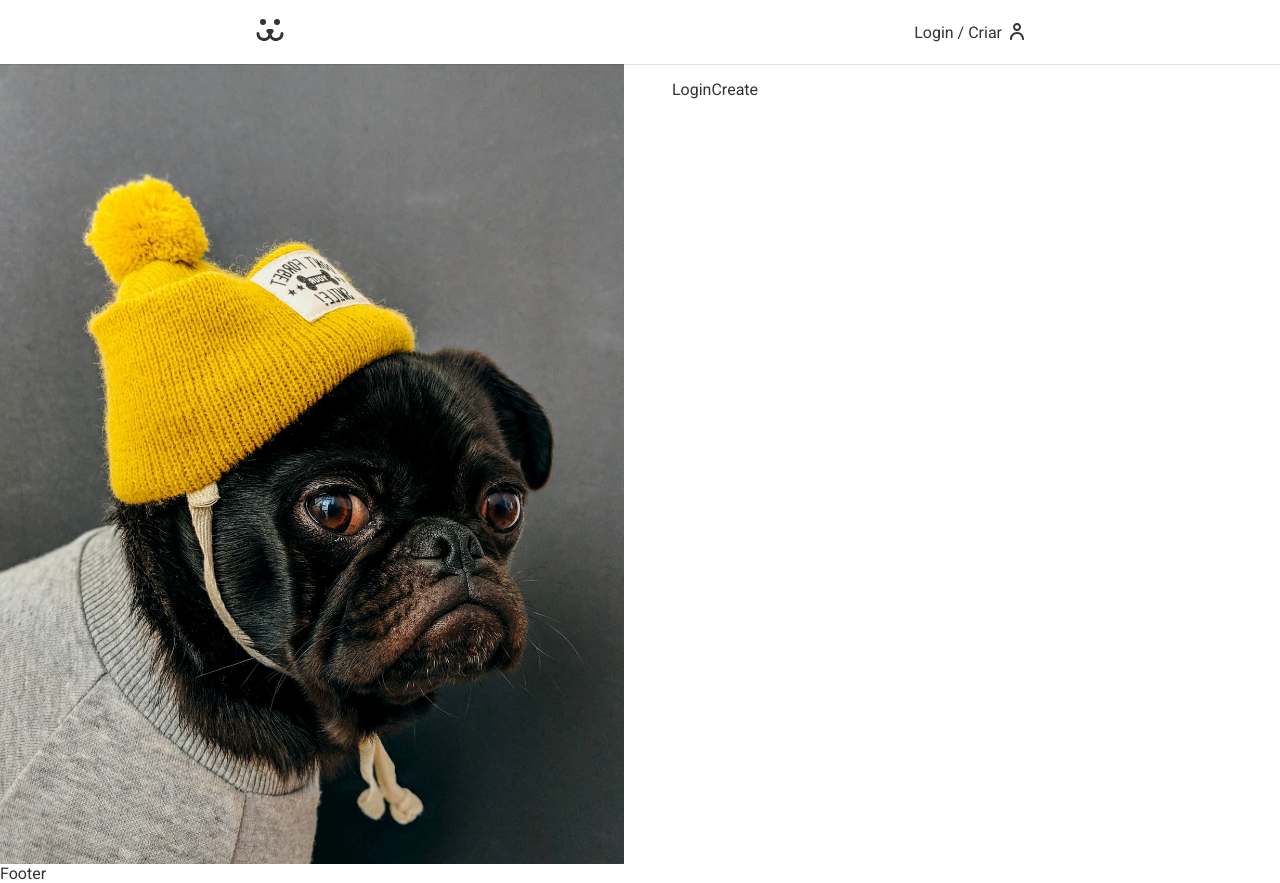
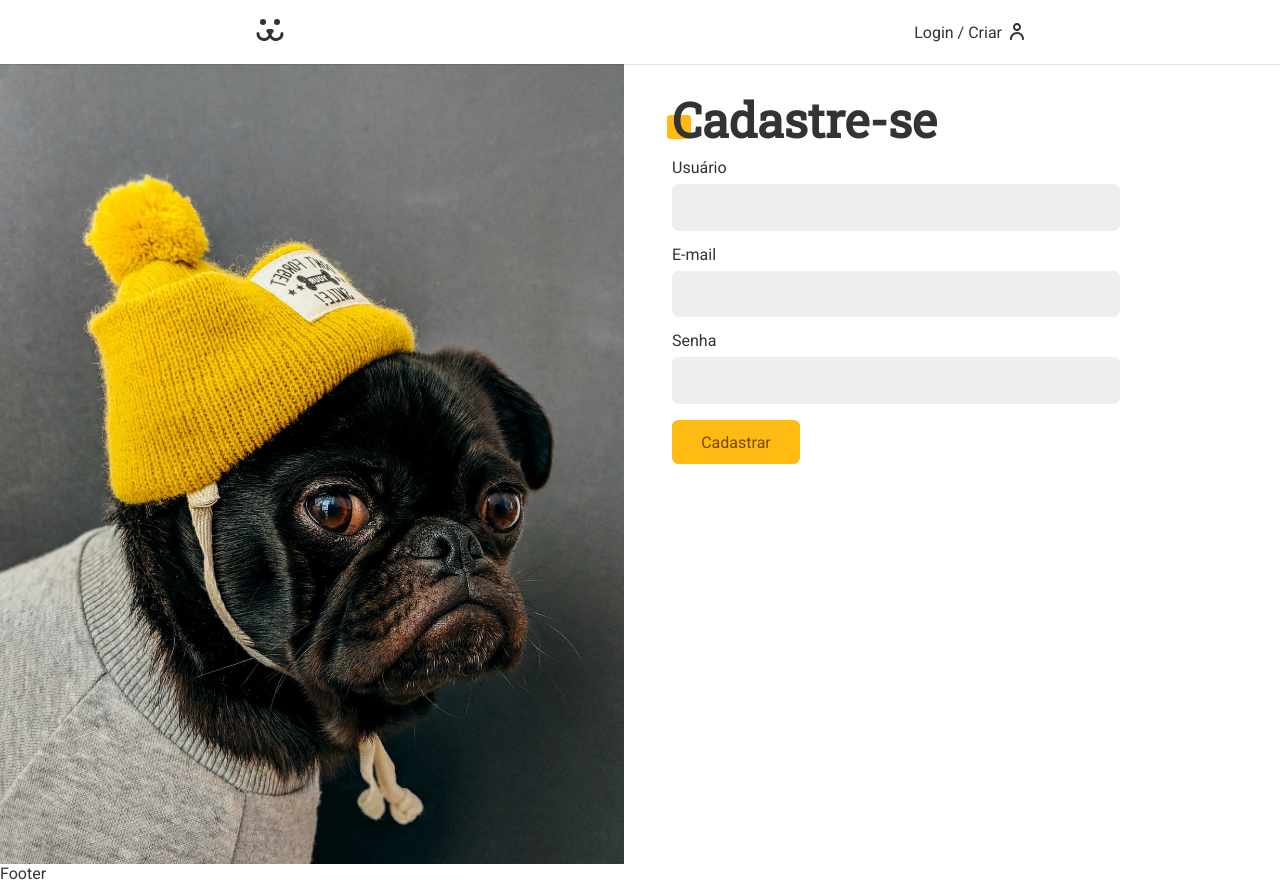
Before and after one commit to ClodoaldoDantas/dogs, a React (Create React App) app: page /login/criar in a window 1280 px wide. Built offline with nearby package versions, Linux system fonts and the light colour scheme.

Commit message:
✨ Cadastro usuario e hook useFetch

```diff
--- /dev/null
+++ b/src/hooks/useFetch.js
@@ -0,0 +1,32 @@
+import { useState, useCallback } from 'react';
+
+export const useFetch = () => {
+  const [data, setData] = useState(null);
+  const [error, setError] = useState(null);
+  const [loading, setLoading] = useState(false);
+
+  const request = useCallback(async (url, options) => {
+    let response;
+    let json;
+
+    try {
+      setError(null);
+      setLoading(true);
+
+      response = await fetch(url, options);
+      json = await response.json();
+
+      if (!response.ok) throw new Error(json.message);
+    } catch (err) {
+      json = null;
+      setError(err.message);
+    } finally {
+      setData(json);
+      setLoading(false);
+
+      return { response, json };
+    }
+  }, []);
+
+  return { data, loading, error, request };
+};
--- a/src/pages/Login/LoginCreate/index.js
+++ b/src/pages/Login/LoginCreate/index.js
@@ -1,5 +1,49 @@
-import React from 'react';
+import React, { useContext } from 'react';
+import Input from '../../../components/Input';
+import Button from '../../../components/Button';
+import Error from '../../../components/Error';
+
+import { useForm } from '../../../hooks/useForm';
+import { UserContext } from '../../../context/UserContext';
+import { useFetch } from '../../../hooks/useFetch';
+import api from '../../../services/api';
 
 export default function LoginCreate() {
-  return <div>LoginCreate</div>;
+  const username = useForm();
+  const email = useForm('email');
+  const password = useForm();
+
+  const { userLogin } = useContext(UserContext);
+  const { loading, error, request } = useFetch();
+
+  async function handleSubmit(event) {
+    event.preventDefault();
+    const { url, options } = api.userPost({
+      email: email.value,
+      username: username.value,
+      password: password.value,
+    });
+
+    const { response } = await request(url, options);
+    if (response.ok) userLogin(username.value, password.value);
+  }
+
+  return (
+    <section className='animeLeft'>
+      <h1 className='title'>Cadastre-se</h1>
+
+      <form onSubmit={handleSubmit}>
+        <Input label='Usuário' type='text' name='username' {...username} />
+        <Input label='E-mail' type='email' name='email' {...email} />
+        <Input label='Senha' type='password' name='password' {...password} />
+        {loading ? (
+          <Button disabled>Cadastrando...</Button>
+        ) : (
+          <Button>Cadastrar</Button>
+        )}
+
+        <Error message={error} />
+      </form>
+    </section>
+  );
 }
--- a/src/services/api.js
+++ b/src/services/api.js
@@ -35,6 +35,18 @@
       },
     };
   },
+  userPost(body) {
+    return {
+      url: `${baseUrl}/api/user`,
+      options: {
+        method: 'POST',
+        headers: {
+          'Content-Type': 'application/json',
+        },
+        body: JSON.stringify(body),
+      },
+    };
+  },
 };
 
 export default api;
```
